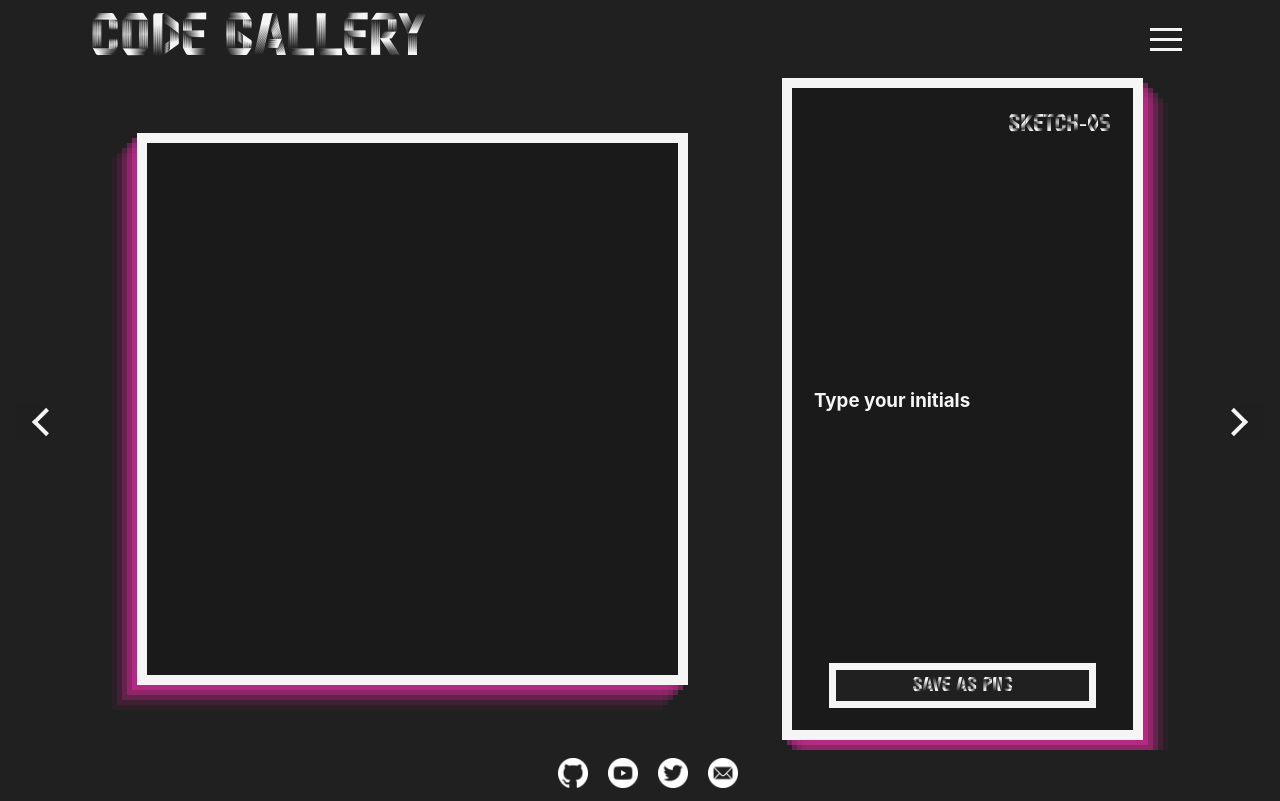
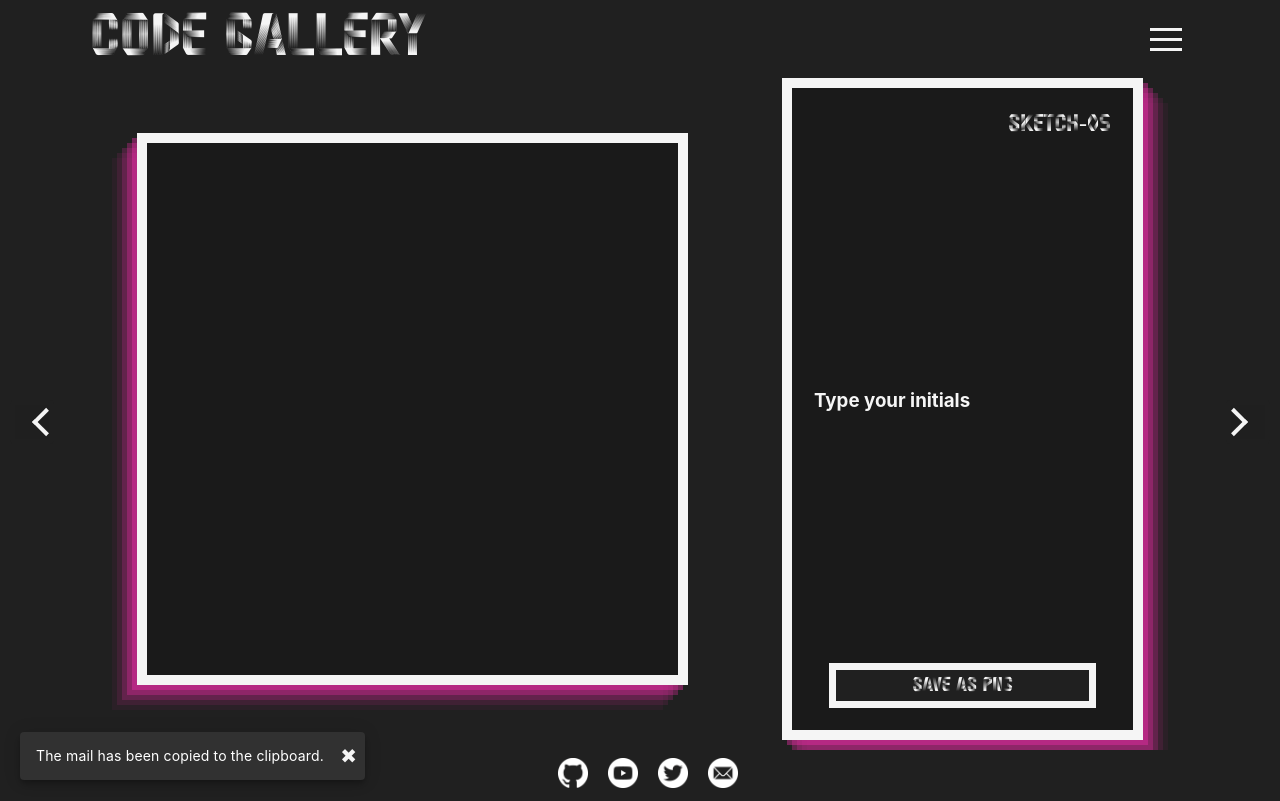
Before and after one commit to 0xLeoDev/Code-Gallery, a React (Create React App) app: page /#/sketch-05 in a window 1280 px wide. Both pictures are taken after a click on the picture 723 px from the left and 773 px from the top of the page. Built offline with nearby package versions, Linux system fonts and the light colour scheme.

Commit message:
snackbar

```diff
--- a/package.json
+++ b/package.json
@@ -14,6 +14,7 @@
     "canvas-sketch-util": "^1.10.0",
     "colormap": "^2.3.2",
     "hamburger-react": "^2.5.0",
+    "notistack": "^3.0.1",
     "react": "^18.2.0",
     "react-awesome-slider": "^4.1.0",
     "react-dom": "^18.2.0",
--- a/src/App.js
+++ b/src/App.js
@@ -2,6 +2,7 @@ import "./App.css";
 import NotFound from "./NotFound.js";
 import Footer from "./Footer.js";
 import { Route, Routes } from "react-router-dom";
+import { SnackbarProvider, enqueueSnackbar } from "notistack";
 
 import HomePage from "./HomePage.js";
 import SketchPage01 from "./sketches/SketchPage01.js";
--- a/src/Footer.css
+++ b/src/Footer.css
@@ -16,3 +16,13 @@
   scale: 1.05;
   cursor: pointer;
 }
+.SnackbarProviderButton {
+  background-color: transparent;
+  border: none;
+  color: whitesmoke;
+}
+.SnackbarProviderButton:hover {
+  cursor: pointer;
+  color: rgb(225, 82, 173);
+  background-color: transparent;
+}
--- a/src/Footer.js
+++ b/src/Footer.js
@@ -3,13 +3,26 @@ import github from "./IMG/github.png";
 import youtube from "./IMG/youtube.png";
 import twitter from "./IMG/twitter.png";
 import mail from "./IMG/mail.png";
+import { SnackbarProvider, enqueueSnackbar, closeSnackbar } from "notistack";
 
 function Footer() {
   const copyMailToClipboard = () => {
     navigator.clipboard.writeText("0xleodev@gmail.com");
+    enqueueSnackbar("The mail has been copied to the clipboard.");
   };
 
   return (
+    <>
+      <SnackbarProvider
+        action={(snackbarId) => (
+          <button
+            className="SnackbarProviderButton"
+            onClick={() => closeSnackbar(snackbarId)}
+          >
+            ✖
+          </button>
+        )}
+      />{" "}
       <div className="footer">
         <img
           className="socialIcon"
@@ -44,6 +57,7 @@ function Footer() {
           onClick={copyMailToClipboard}
         />
       </div>
+    </>
   );
 }
 
```
Also changed, not shown: 1 other file (tests, documents, lock files or other folders). Lines whose indentation alone changed are shown as unchanged.
